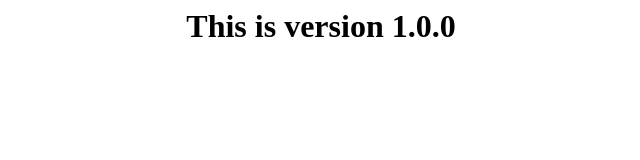
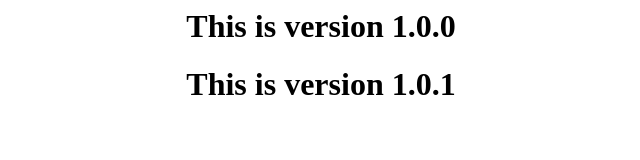
Before and after one commit to kennethchung/Lab-27, a plain HTML site: page index.html in a window 1280 px wide. Shown: the whole page, without its empty margins (319-959 px from the left). Drawn offline with Linux system fonts and the light colour scheme.

Commit message:
added v1.0.1

```diff
--- a/index.html
+++ b/index.html
@@ -1 +1,2 @@
 <center><h1>This is version 1.0.0</center>
+<center><h1>This is version 1.0.1</center>
```
